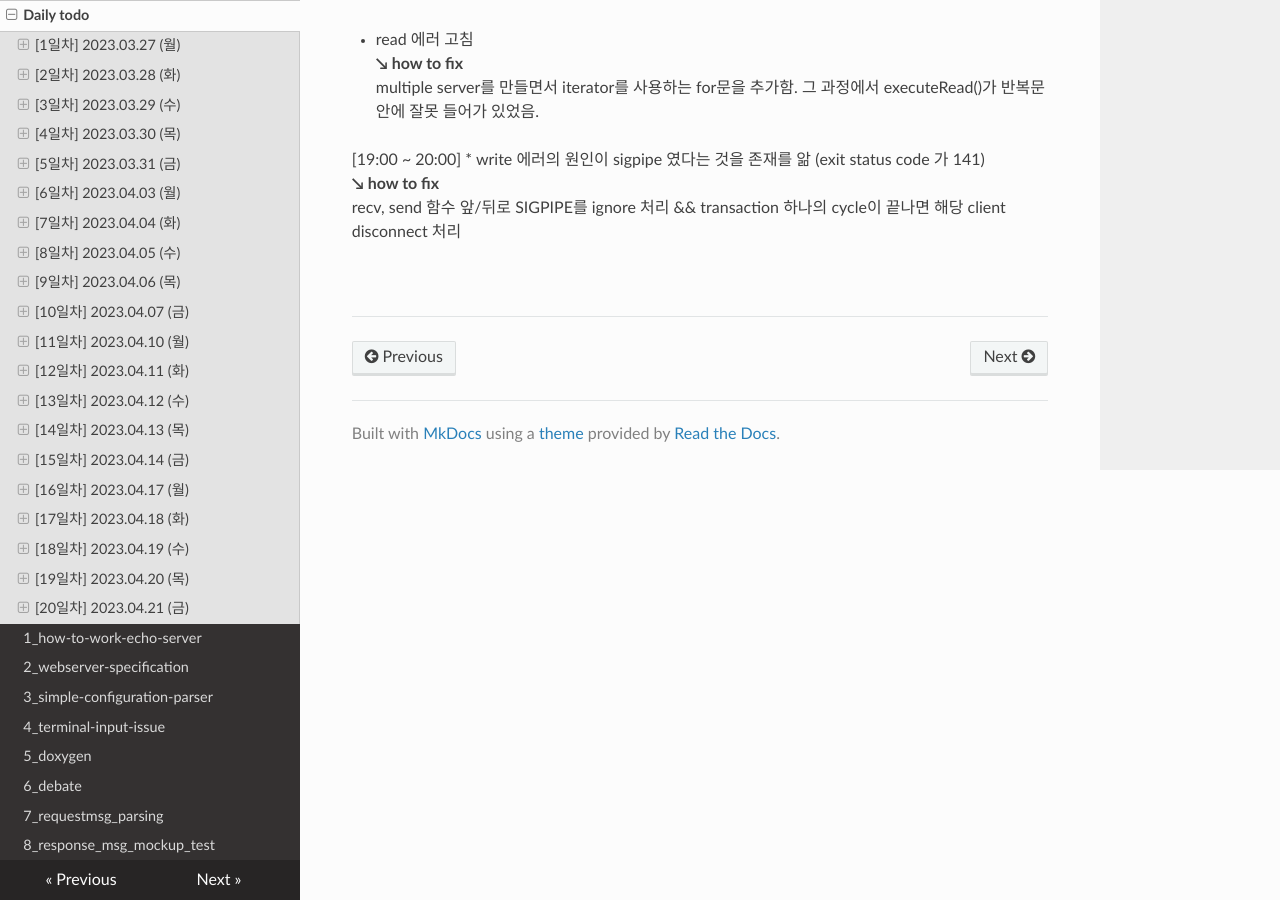
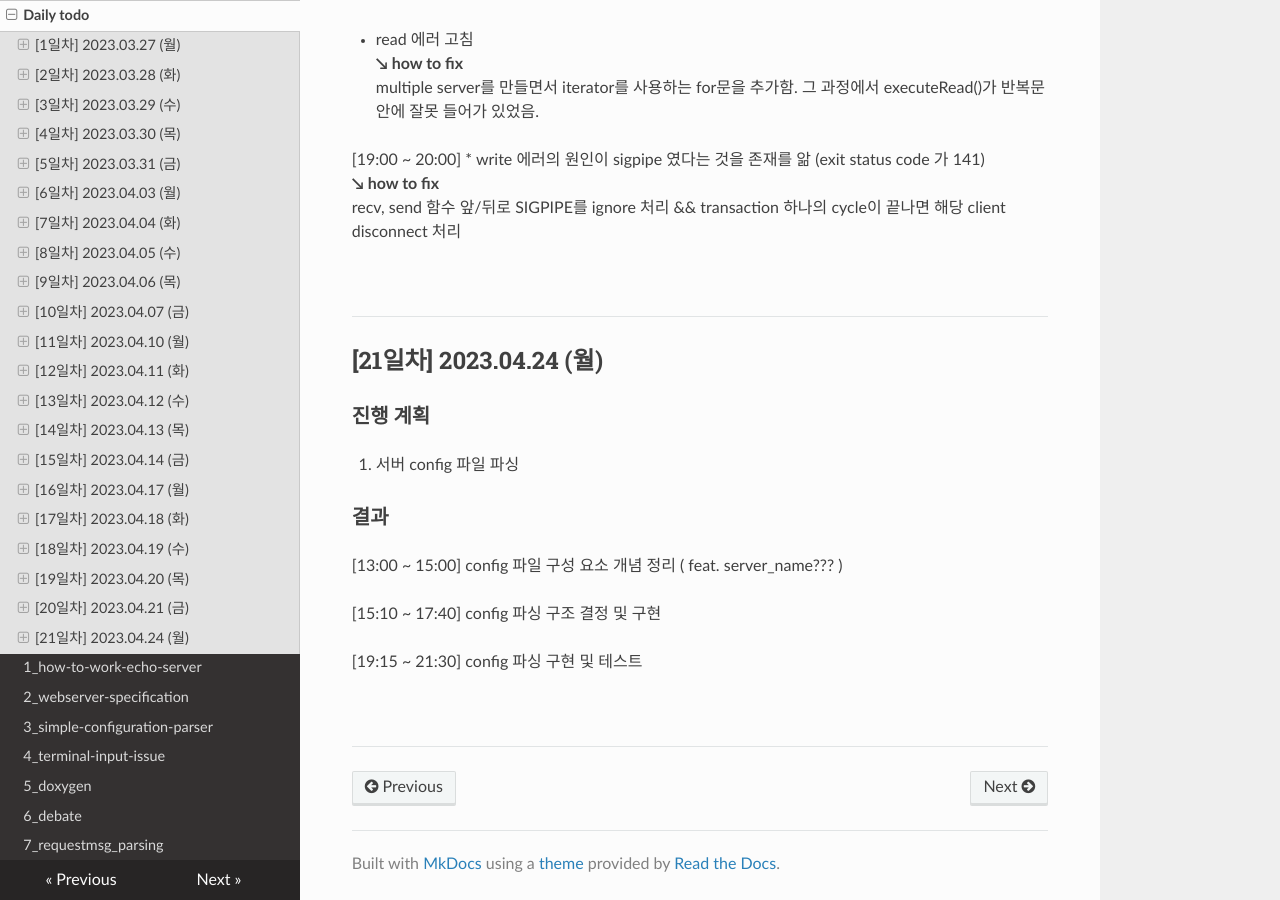
Before and after one commit to JaeHwan-s-WebServeClass/webserver-nginx, an MkDocs documentation site: the page built from docs/docs/til/0_daily-todo.md, in a window 1280 px wide and 900 px high, scrolled down 9514 px. Built offline with MkDocs 1.6.1, drawn with Linux system fonts in a browser that asks for light colours; nearby versions of some CDN libraries.

Commit message:
fix: makefile & parse error

```diff
--- a/default.conf
+++ b/default.conf
@@ -24,7 +24,7 @@ server {
 	root			/rootdir;
 
 	location	/ {
-		root		/test;
+		root		/tester;
 		autoindex	on;
 		index		index.html;
 		allow		POST;
--- a/docs/docs/til/0_daily-todo.md
+++ b/docs/docs/til/0_daily-todo.md
@@ -395,3 +395,21 @@ recv, send 함수 앞/뒤로 SIGPIPE를 ignore 처리 && transaction 하나의 c
 <br>
 
 ***
+
+## [21일차] 2023.04.24 (월)
+
+### 진행 계획
+1. 서버 config 파일 파싱
+
+### 결과
+
+[13:00 ~ 15:00] config 파일 구성 요소 개념 정리 ( feat. server_name??? )
+
+[15:10 ~ 17:40] config 파싱 구조 결정 및 구현
+
+[19:15 ~ 21:30] config 파싱 구현 및 테스트
+
+
+<br>
+
+***
```
Also changed, not shown: docs/docs/til/6_debate.md (+6 -0 lines), 6 other files.
